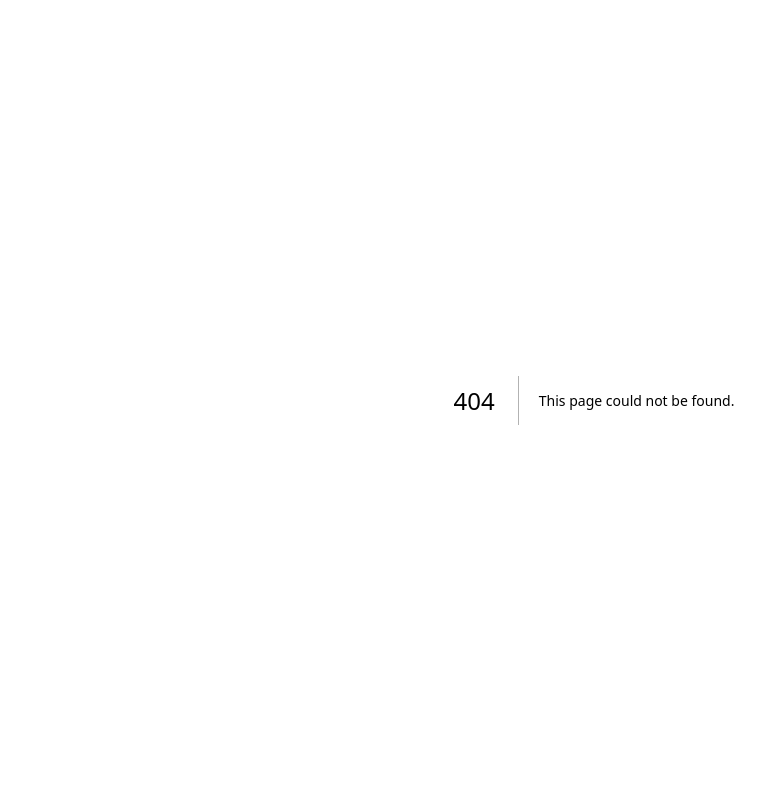
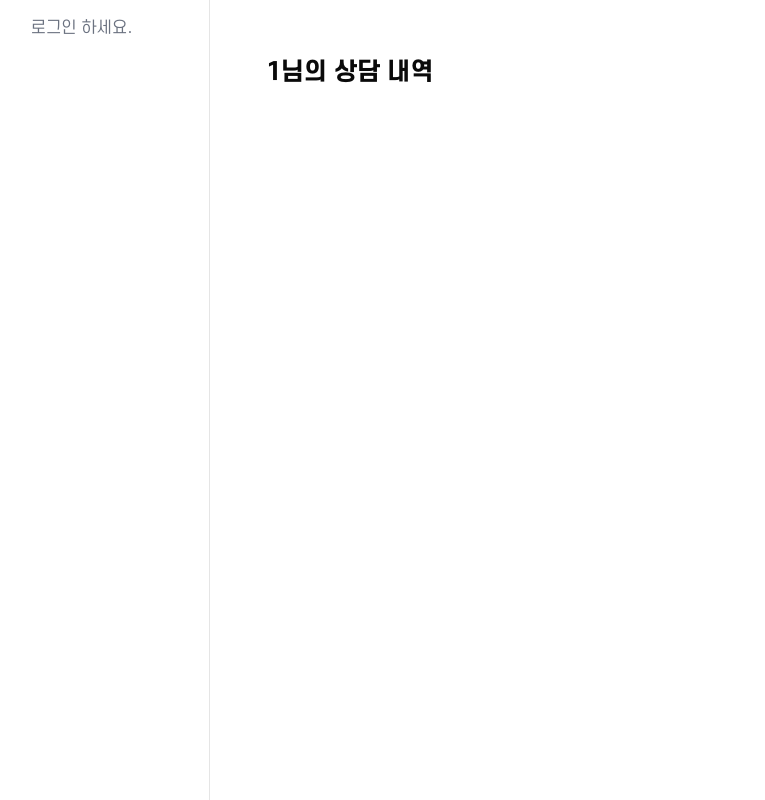
Before and after one commit to Hanaro-Trolly/ONE-HADA, a Next.js app in the folder one-hada/: page /admin/1 in a window 1280 px wide. Before the commit this address had no page. Shown: the whole page, without its empty margins (46-811 px from the left). Built offline with nearby package versions, Linux system fonts and the light colour scheme.

Commit message:
feat: 고객 정보 조회 화면 구현

```diff
--- /dev/null
+++ b/one-hada/app/admin/[userId]/page.tsx
@@ -0,0 +1,15 @@
+'use client';
+
+import CounselDetail from '@/components/admin/CounselDetail';
+import { useParams } from 'next/navigation';
+
+export default function UserCounselPage() {
+  const params = useParams();
+  const userId = params.userId as string;
+
+  return (
+    <div className='w-full'>
+      <CounselDetail userId={userId} />
+    </div>
+  );
+}
--- a/one-hada/app/admin/layout.tsx
+++ b/one-hada/app/admin/layout.tsx
@@ -1,4 +1,5 @@
 import AdminHeader from '@/components/admin/AdminHeader';
+import { CounselProvider } from '@/context/admin/CounselContext';
 import { AdminSessionProvider } from '@/context/admin/SessionContext';
 import '../globals.css';
 
@@ -9,12 +10,14 @@ export default function AdminLayout({
 }) {
   return (
     <AdminSessionProvider>
-      <div className='flex min-h-screen'>
-        <div className='w-1/5 min-h-screen bg-white border-r'>
-          <AdminHeader />
+      <CounselProvider>
+        <div className='flex min-h-screen'>
+          <div className='w-1/5 min-h-screen bg-white border-r'>
+            <AdminHeader />
+          </div>
+          <main className='flex-1 p-8'>{children}</main>
         </div>
-        <main className='flex-1 p-8'>{children}</main>
-      </div>
+      </CounselProvider>
     </AdminSessionProvider>
   );
 }
--- /dev/null
+++ b/one-hada/app/admin/types/counsel.ts
@@ -0,0 +1,15 @@
+export interface Counsel {
+  id: number;
+  agentid: string;
+  userid: string;
+  title: string;
+  content: string;
+  date: string;
+}
+
+export interface CounselContextType {
+  selectedUserId: string | null;
+  setSelectedUserId: (id: string | null) => void;
+  counselData: Counsel[];
+  setCounselData: (data: Counsel[]) => void;
+}
--- a/one-hada/components/admin/AdminHeader.tsx
+++ b/one-hada/components/admin/AdminHeader.tsx
@@ -1,26 +1,21 @@
 'use client';
 
 import adminData from '@/app/admin/data/AdminData.json';
+import { useCounsel } from '@/context/admin/CounselContext';
 import { useAdminSession } from '@/context/admin/SessionContext';
+import { useRouter } from 'next/navigation';
+// navigation으로 변경
 import { useEffect, useState } from 'react';
 
-interface Counsel {
-  id: number;
-  agentid: string;
-  userid: string;
-  title: string;
-  content: string;
-  date: string;
-}
-
 export default function AdminHeader() {
-  const [counselData, setCounselData] = useState<Counsel[]>([]);
+  const router = useRouter();
+  const { setCounselData, counselData, setSelectedUserId } = useCounsel();
   const [uniqueUsers, setUniqueUsers] = useState<string[]>([]);
   const { session } = useAdminSession();
 
   useEffect(() => {
     setCounselData(adminData.counsel);
-  }, []);
+  }, [setCounselData]); // 의존성 배열에 setCounselData 추가
 
   useEffect(() => {
     if (counselData.length > 0 && session.loginUser?.id) {
@@ -41,6 +36,14 @@ export default function AdminHeader() {
     );
   }
 
+  // components/admin/AdminHeader.tsx
+  const handleUserClick = (userid: string) => {
+    setSelectedUserId(userid);
+    // URL 인코딩 처리
+    const encodedUserId = encodeURIComponent(userid);
+    router.push(`/admin/${encodedUserId}`, { scroll: false });
+  };
+
   return (
     <div className='p-4 bg-gray-50'>
       <h2 className='text-xl font-bold mb-4'>목록</h2>
@@ -56,7 +59,11 @@ export default function AdminHeader() {
             )[0];
 
           return (
-            <button key={userid} className='py-4'>
+            <button
+              key={userid}
+              onClick={() => handleUserClick(userid)}
+              className='py-4 w-full text-left hover:bg-gray-100 transition-colors duration-200'
+            >
               <div className='flex justify-start items-center'>
                 <div>
                   <h3 className='font-semibold'>{userid}</h3>
@@ -67,17 +74,6 @@ export default function AdminHeader() {
                     제목: {latestCounsel?.title}
                   </p>
                 </div>
-                {/*                 <div className='text-sm text-gray-500'>
-                  상담 건수:{' '}
-                  {
-                    counselData.filter(
-                      (item) =>
-                        item.agentid === session.loginUser?.id &&
-                        item.userid === userid
-                    ).length
-                  }
-                  건
-                </div> */}
               </div>
             </button>
           );
--- /dev/null
+++ b/one-hada/components/admin/CounselDetail.tsx
@@ -0,0 +1,49 @@
+// components/admin/CounselDetail.tsx
+'use client';
+
+import { useCounsel } from '@/context/admin/CounselContext';
+import { useAdminSession } from '@/context/admin/SessionContext';
+import { useEffect } from 'react';
+
+// components/admin/CounselDetail.tsx
+
+// components/admin/CounselDetail.tsx
+
+export default function CounselDetail({ userId }: { userId: string }) {
+  const { counselData, setSelectedUserId } = useCounsel();
+  const { session } = useAdminSession();
+
+  // URL 디코딩 추가
+  const decodedUserId = decodeURIComponent(userId);
+
+  useEffect(() => {
+    setSelectedUserId(decodedUserId);
+  }, [decodedUserId, setSelectedUserId]);
+
+  const userCounsels = counselData
+    .filter(
+      (item) =>
+        item.agentid === session.loginUser?.id && item.userid === decodedUserId
+    )
+    .sort((a, b) => new Date(b.date).getTime() - new Date(a.date).getTime());
+
+  return (
+    <div className='p-6'>
+      <h2 className='text-2xl font-bold mb-6'>{decodedUserId}님의 상담 내역</h2>
+      <div className='space-y-4'>
+        {userCounsels.map((counsel) => (
+          <div
+            key={counsel.id}
+            className='bg-white p-6 rounded-lg shadow-sm border'
+          >
+            <div className='flex justify-between items-start mb-2'>
+              <h3 className='text-lg font-semibold'>{counsel.title}</h3>
+              <span className='text-sm text-gray-500'>{counsel.date}</span>
+            </div>
+            <p className='text-gray-700'>{counsel.content}</p>
+          </div>
+        ))}
+      </div>
+    </div>
+  );
+}
--- /dev/null
+++ b/one-hada/context/admin/CounselContext.tsx
@@ -0,0 +1,32 @@
+'use client';
+
+import { Counsel, CounselContextType } from '@/app/admin/types/counsel';
+import { createContext, useContext, useState } from 'react';
+
+const CounselContext = createContext<CounselContextType | undefined>(undefined);
+
+export function CounselProvider({ children }: { children: React.ReactNode }) {
+  const [selectedUserId, setSelectedUserId] = useState<string | null>(null);
+  const [counselData, setCounselData] = useState<Counsel[]>([]);
+
+  return (
+    <CounselContext.Provider
+      value={{
+        selectedUserId,
+        setSelectedUserId,
+        counselData,
+        setCounselData,
+      }}
+    >
+      {children}
+    </CounselContext.Provider>
+  );
+}
+
+export const useCounsel = () => {
+  const context = useContext(CounselContext);
+  if (!context) {
+    throw new Error('useCounsel must be used within a CounselProvider');
+  }
+  return context;
+};
```
